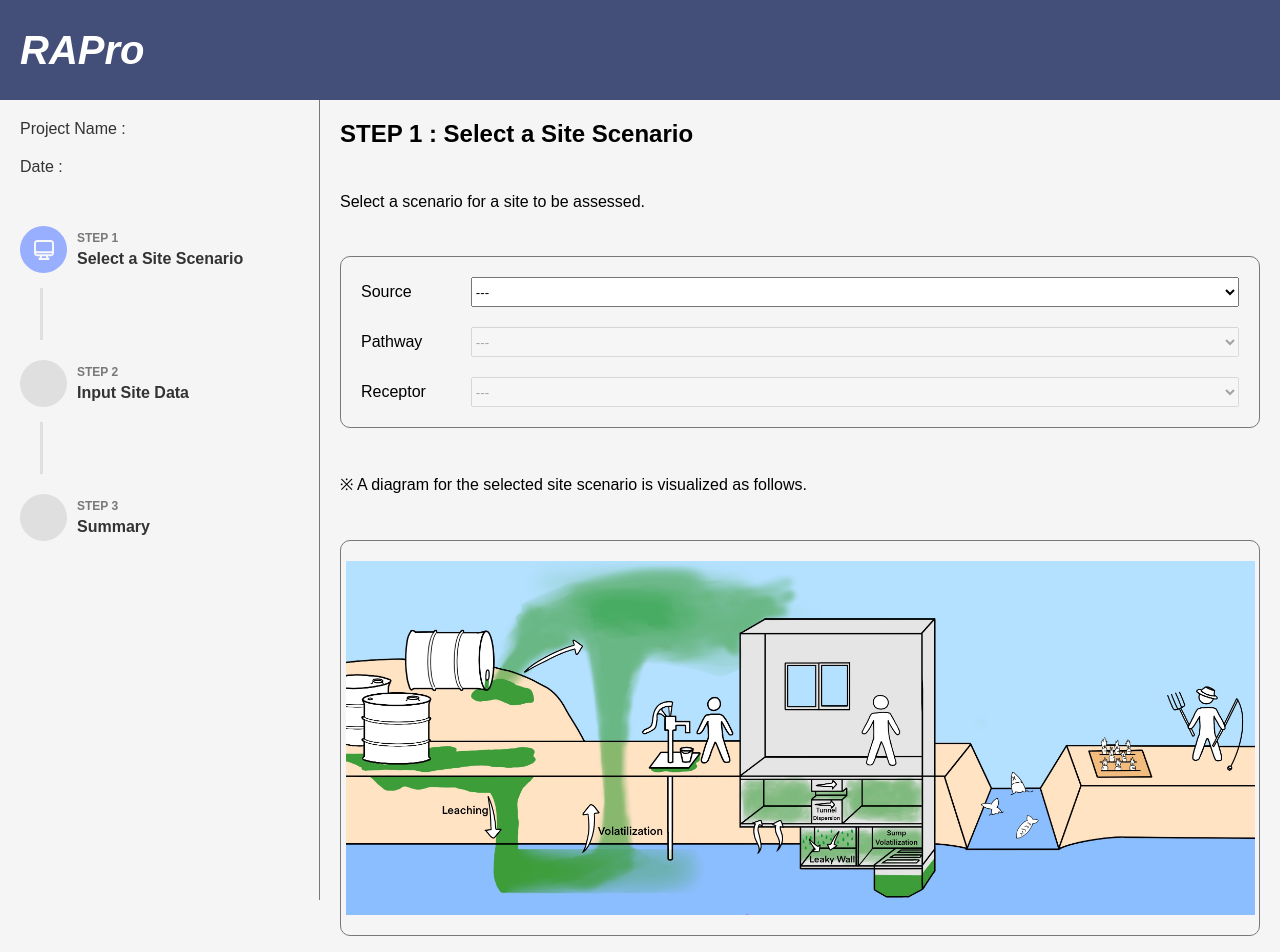
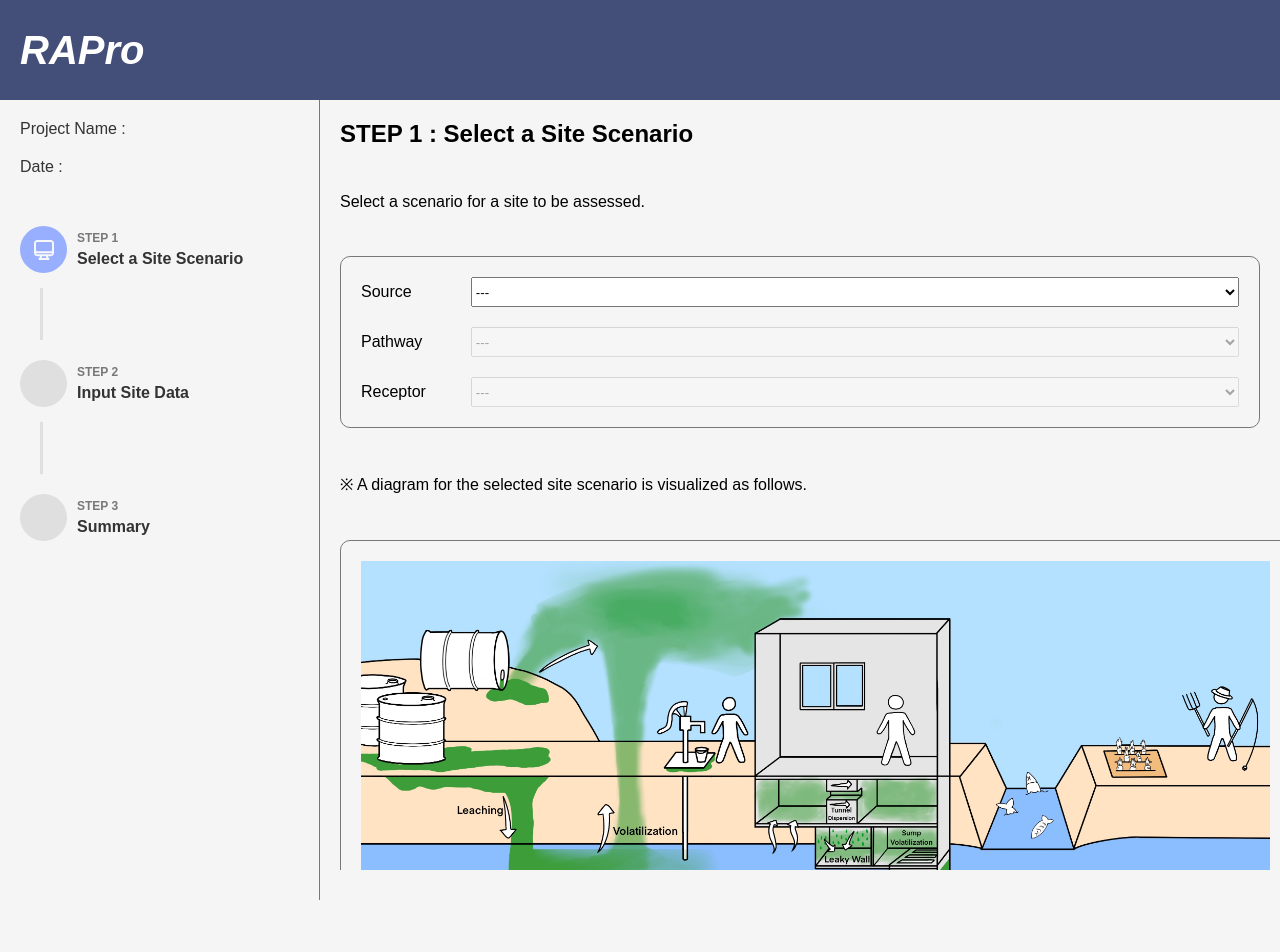
Before and after one commit to VIRAPkoreauniv/RAPro, a React (Vite) app: page /step1 in a window 1280 px wide. Shown: the top 952 px of the page. Built offline with nearby package versions, Linux system fonts and the light colour scheme; a web font is replaced by a local one.

Commit message:
fix: 버튼 위치 조정

```diff
--- a/src/pages/step1/components/select-scenario/SelectScenario.style.tsx
+++ b/src/pages/step1/components/select-scenario/SelectScenario.style.tsx
@@ -32,6 +32,11 @@ export const SelectWrapper = styled.div`
   border-radius: 1rem;
   padding: 2rem;
 `
+export const ImgAndButton = styled.div`
+  display: grid;
+  grid-template-columns: 1fr 3fr;
+  align-items: flex-end;
+`
 
 export const Border = styled.div`
   display: flex;
--- a/src/pages/step1/components/select-scenario/index.tsx
+++ b/src/pages/step1/components/select-scenario/index.tsx
@@ -70,6 +70,10 @@ const SelectScenario = () => {
     }
   }, [receptor])
 
+  useEffect(() => {
+    setScenario(0)
+  }, [])
+
   return (
     <S.Wrapper>
       <h1>STEP 1 : Select a Site Scenario</h1>
@@ -121,6 +125,7 @@ const SelectScenario = () => {
       <p>
         ※ A diagram for the selected site scenario is visualized as follows.
       </p>
+      <S.ImgAndButton>
         <S.Border>
           <img src={scenarioImg} />
         </S.Border>
@@ -133,6 +138,7 @@ const SelectScenario = () => {
             Next
           </RectangleButton>
         </S.ButtonWrapper>
+      </S.ImgAndButton>
     </S.Wrapper>
   )
 }
```
Lines whose indentation alone changed are shown as unchanged.
